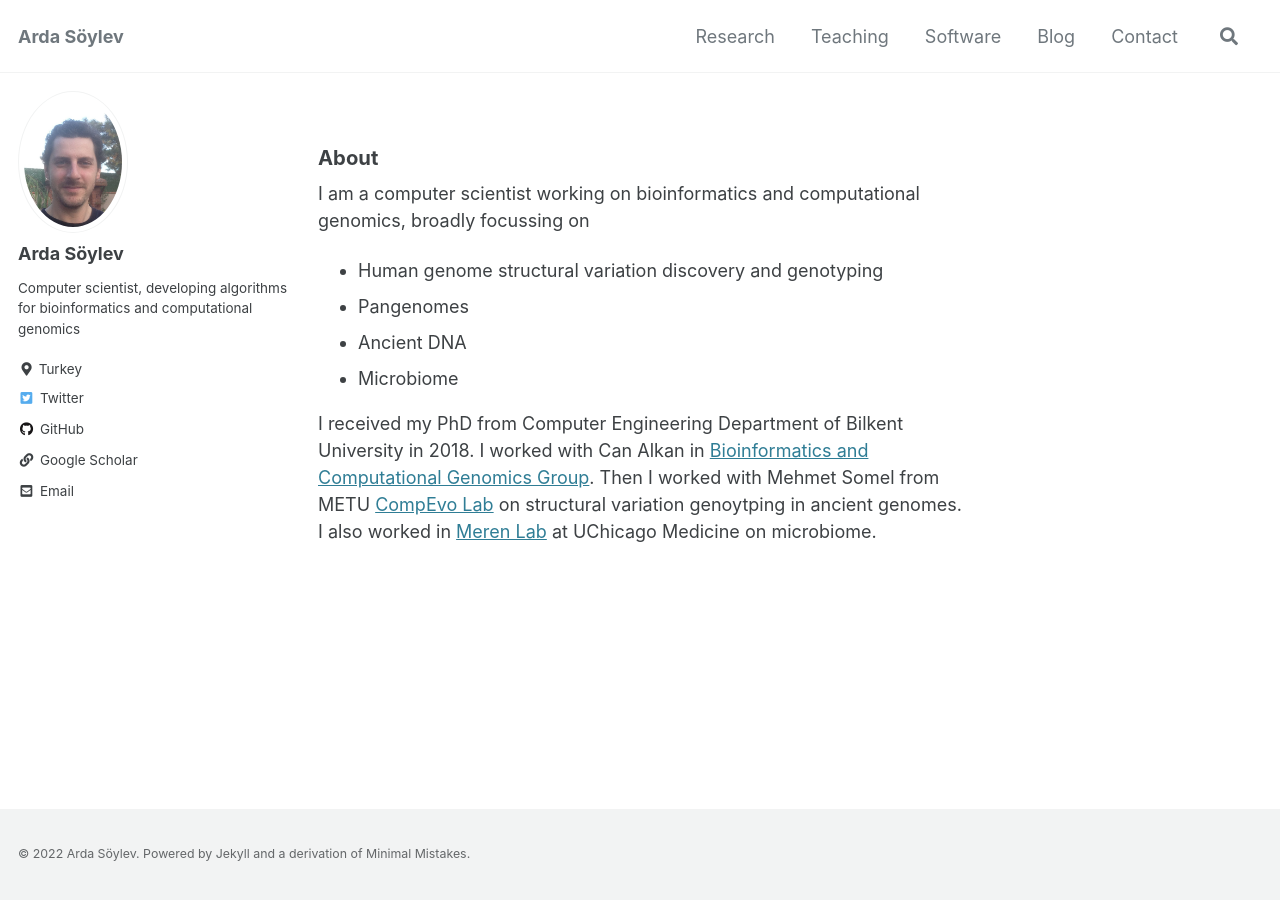
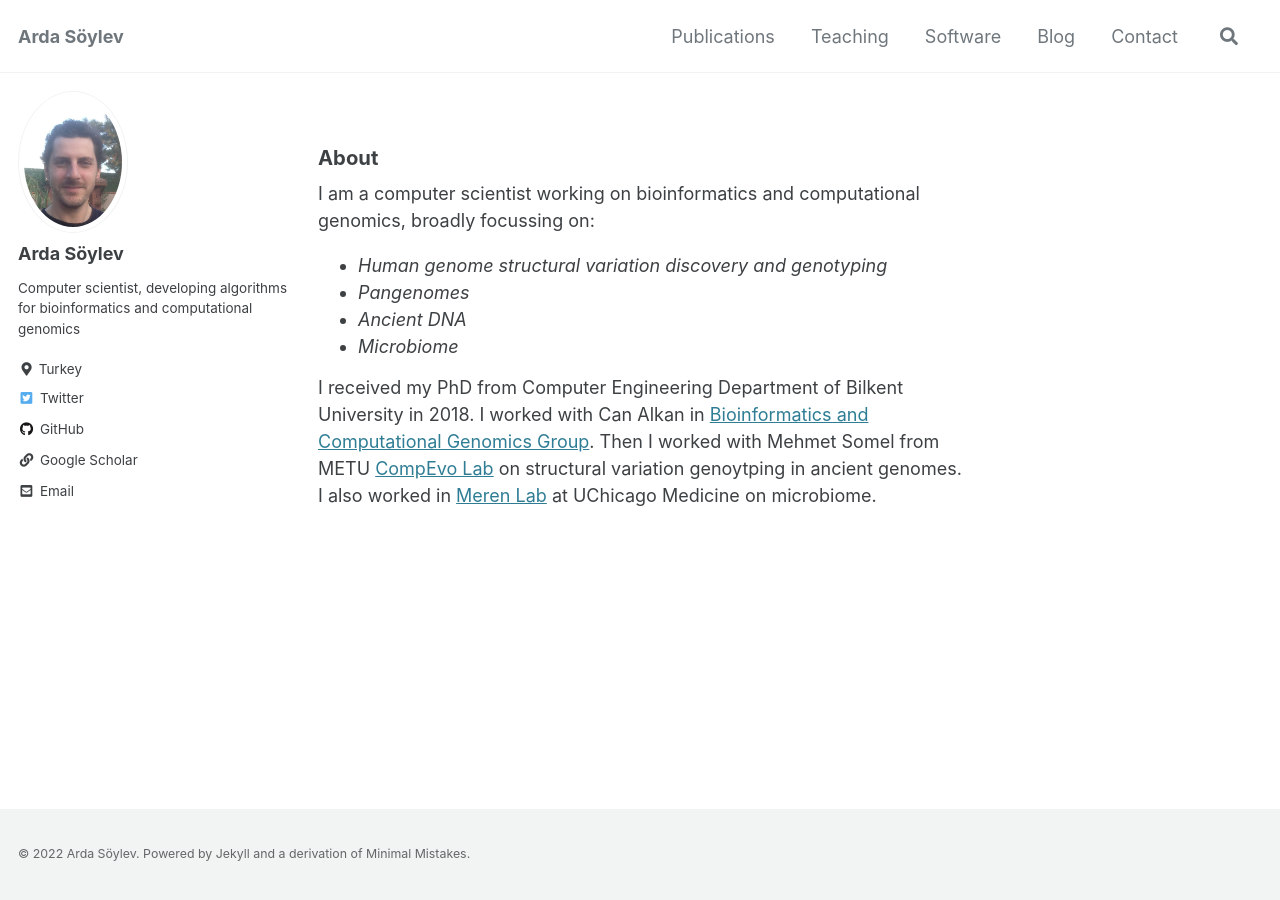
Before and after one commit to asylvz/asylvz.github.io, a Jekyll site: the page built from _pages/about.md, in a window 1280 px wide. Built offline with Jekyll 4.4.1, drawn with Linux system fonts in a browser that asks for light colours; cached includes are drawn as plain includes.

Commit message:
Updated research

```diff
--- a/_data/navigation.yml
+++ b/_data/navigation.yml
@@ -2,8 +2,8 @@
 main:
   #- title: "Quick-Start Guide"
   #  url: https://mmistakes.github.io/minimal-mistakes/docs/quick-start-guide/
-   - title: "Research"
-     url: /research/
+   - title: "Publications"
+     url: /publications/
    - title: "Teaching"
      url: /teaching/
    - title: "Software"
--- a/_pages/about.md
+++ b/_pages/about.md
@@ -12,12 +12,13 @@
 
 <h3>About</h3>
 
-<p>I am a computer scientist working on bioinformatics and computational genomics, broadly focussing on </p>
-<ul>
+
+<p>I am a computer scientist working on bioinformatics and computational genomics, broadly focussing on:</p>
+<ul style="line-height: 1.0em"><em>
 <li>Human genome structural variation discovery and genotyping</li>
 <li>Pangenomes</li>
 <li>Ancient DNA</li>
-<li>Microbiome</li>
+<li>Microbiome</li> </em>
 </ul>
 <p>I received my PhD from Computer Engineering Department of Bilkent University in 2018. I worked with Can Alkan in <a href="http://alkanlab.org/"> Bioinformatics and Computational Genomics Group</a>. Then I worked with Mehmet Somel from METU <a href="http://compevo.bio.metu.edu.tr/">CompEvo Lab</a> on structural variation genoytping in ancient genomes. I also worked in <a href="https://merenlab.org/">Meren Lab</a> at UChicago Medicine on microbiome.
 </p>
--- a/_pages/research.md
+++ b/_pages/publications.md
@@ -1,20 +1,19 @@
 ---
-title: "Research"
-permalink: /research/
+title: "Publications"
+permalink: /publications/
 layout: archive
 author_profile: true
 ---
 
-<h3>Recent Projects</h3>
+<!---<h3>Recent Projects</h3>
 
 - Determination of Gliadin and Glutenin Haplotypes in Various Einkorn Wheat and Characterization of Their in vitro
 Inflammatory Effect (TÜBİTAK-1001, PI: Dr. Kivanc Bilecen)
 
-- NEOGENE: Archaeogenomic analysis of genetic and cultural interactions in Neolithic Anatolian societies (ERC-Funded Project, PI: Dr. Mehmet Somel)
+- NEOGENE: Archaeogenomic analysis of genetic and cultural interactions in Neolithic Anatolian societies (ERC Project, PI: Dr. Mehmet Somel)
 
-- Algorithms for structural variation discovery using hybrid sequencing technologies and library preparation protocols <a href="http://alkanlab.org/support-tubitak1001-215e172.html">(TÜBİTAK-1001-215E172)</a>, PI: Dr. Can Alkan
-
-<h3>Publications</h3>
+- Algorithms for structural variation discovery using hybrid sequencing technologies and library preparation protocols <a href="http://alkanlab.org/support-tubitak1001-215e172.html">(TÜBİTAK-1001-215E172</a>, PI: Dr. Can Alkan)
+-->
   <h4>Thesis:</h4>
 
 - <strong><em>Soylev, Arda</em></strong> (2018),<a href="http://repository.bilkent.edu.tr/handle/11693/47879" ><strong>“Structural variation discovery using multiple sequence signatures”</strong></a>, Doctoral Dissertation, Bilkent University
@@ -47,7 +46,7 @@
 
 - <a href="http://www.mmfdergi.gazi.edu.tr/article/view/5000142174"><strong> Ses yalıtımında ses azaltım indisi modellerinin karşılaştırmalı olarak incelenmesi. </strong></a> Aksoylu, Ceyhun, Engin Mendi, and  <strong><em>Arda Söylev</em></strong>. Journal of the Faculty of Engineering and Architecture of Gazi University 31.4 (2016): 961-970.
 
-<h4>Peer-Reviewed Conference Articles:</h4>
+<!--- <h4>Peer-Reviewed Conference Articles:</h4>
 
 - <a href="http://ieeexplore.ieee.org/stamp/stamp.jsp?tp=&amp;arnumber=7300279&amp;isnumber=7300268"><strong> REFBSS: Reference based similarity search in biological network databases. </strong></a><strong><em>Soylev, Arda</em></strong>; Abul, Osman, Computational Intelligence in Bioinformatics and Computational Biology (CIBCB), 2015 IEEE Conference on , vol., no., pp.1-8, 12-15 Aug. 2015.
 
@@ -55,3 +54,4 @@
 
 - <a href="http://ieeexplore.ieee.org/stamp/stamp.jsp?tp=&amp;arnumber=6569468&amp;isnumber=6569394">
         <strong> Uncovering the Impact of Minimum-Energy Routing on Lifetime of Wireless Sensor Networks. </strong></a><strong><em>Soylev, Arda</em></strong>; Bicakci, Kemal; Tavli, Bulent, Distributed Computing in Sensor Systems (DCOSS), 2013 IEEE International Conference on , vol., no., pp.436,441, 20-23 May 2013
+         -->
```
